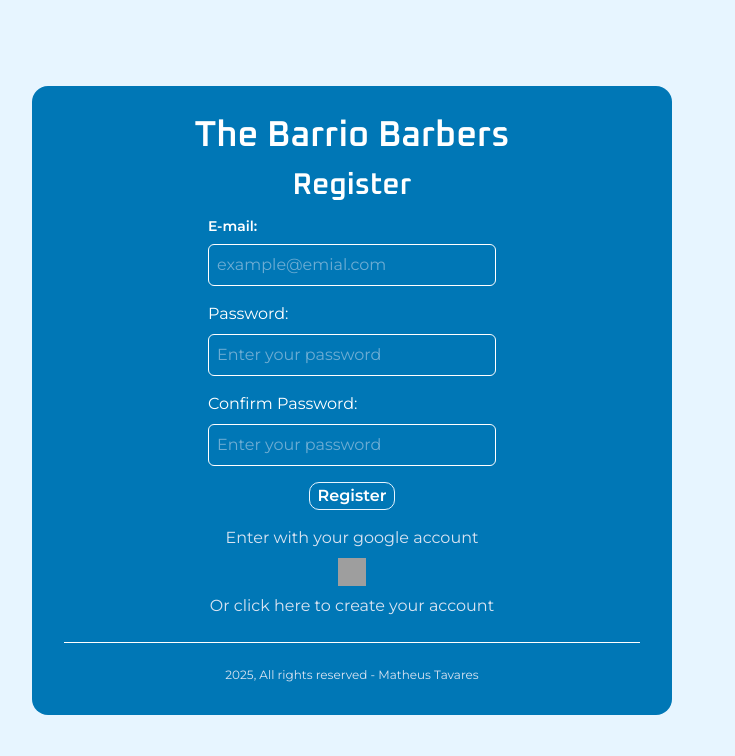
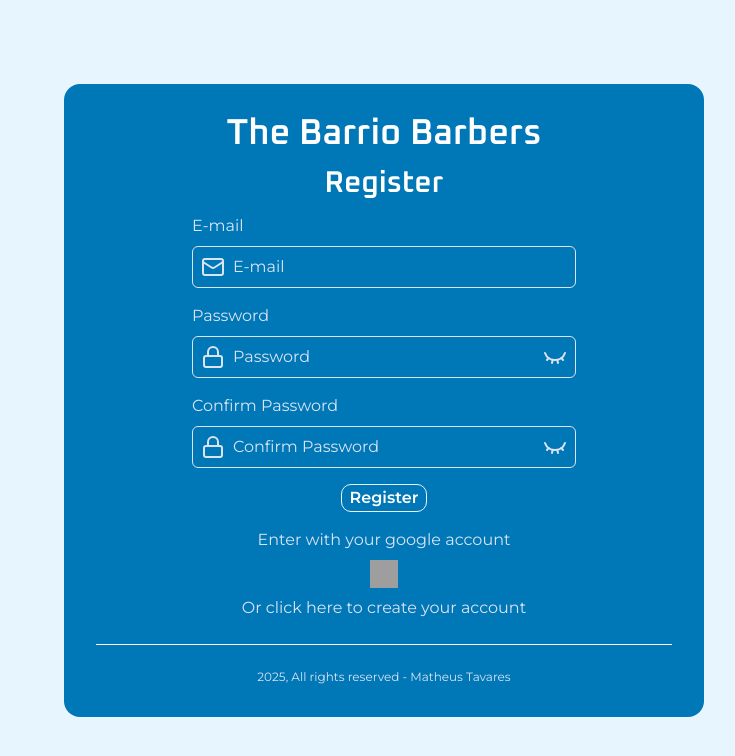
Before and after one commit to soymattheus/Barbershop, a Next.js app: page /register in a window 1280 px wide. Shown: the top 756 px of the page, without its empty margins (288-1023 px from the left). Built offline with nearby package versions, Linux system fonts and the light colour scheme; grey boxes are pictures that could not be loaded.

Commit message:
feature/auth

```diff
--- a/package.json
+++ b/package.json
@@ -21,6 +21,7 @@
     "react-dom": "^19.0.0",
     "react-hook-form": "^7.54.2",
     "react-icons": "^5.5.0",
+    "react-toastify": "^11.0.5",
     "tailwind-merge": "^3.0.1",
     "tailwind-scrollbar-hide": "^2.0.0",
     "tailwindcss": "^4.0.7",
--- a/src/app/login/page.tsx
+++ b/src/app/login/page.tsx
@@ -1,22 +1,59 @@
 'use client'
 
 import { Button } from '@/components/ui/button'
+import { InputField, InputIcon, InputRoot } from '@/components/ui/input'
+import { zodResolver } from '@hookform/resolvers/zod'
+import { Eye, EyeClosed, Lock, Mail } from 'lucide-react'
 import { useRouter } from 'next/navigation'
+import { useForm } from 'react-hook-form'
+import { z } from 'zod'
 
-export default function Login() {
+import Toast from '@/components/ui/toast'
+import { Login } from '@/http/api'
+import React from 'react'
+
+const subscriptionSchema = z.object({
+  email: z.string().email('Enter a valid email'),
+  password: z.string().min(6, {
+    message: 'Password must be at least 6 characters long',
+  }),
+})
+
+type SubscriptionSchema = z.infer<typeof subscriptionSchema>
+
+export default function LoginScreen() {
   const router = useRouter()
+  const [showPassword, setShowPassword] = React.useState(false)
+  const {
+    register,
+    handleSubmit,
+    formState: { errors },
+  } = useForm<SubscriptionSchema>({
+    resolver: zodResolver(subscriptionSchema),
+  })
+
+  async function onLogin({ email, password }: SubscriptionSchema) {
+    const data = await Login({ email, password })
+
+    const user = data.user
+    const token = data.token
+
+    if (user) {
+      router.push('/homeUser') // navega para a rota /booking
+    }
+  }
 
   const handleresgisterScreen = () => {
     router.push('/register') // navega para a rota /booking
   }
 
-  const handleLogin = () => {
-    router.push('/homeUser') // navega para a rota /booking
-  }
-
   return (
-    <div className="flex w-full mx-auto items-center justify-center min-h-dvh gap-4 md:gap-16 bg-blue">
-      <div className="flex flex-col w-11/12 md:w-2/4 p-8 gap-4 my-3 bg-primary rounded-2xl items-center justify-center">
+    <form
+      onSubmit={handleSubmit(onLogin)}
+      className="flex w-full mx-auto items-center justify-center min-h-dvh md:gap-16 bg-blue"
+    >
+      <Toast />
+      <div className="flex flex-col w-full md:w-2/4 p-8 gap-4 md:my-3 bg-primary md:rounded-2xl items-center justify-center">
         <h1 className="text-white text-center font-bold leading-none font-heading text-4xl">
           The Barrio Barbers
         </h1>
@@ -26,40 +63,63 @@ export default function Login() {
         </h1>
 
         {/* E-mail */}
-        <div className="flex flex-col w-full md:w-1/2 gap-2 items-start">
-          <label htmlFor="email" className="text-sm font-semibold text-white">
-            E-mail:
-          </label>
-          <input
-            type="text"
-            name="email"
-            id="email"
-            placeholder="example@emial.com"
-            // value="Matheus Tavares"
-            onChange={() => {}}
-            className="p-2 rounded-md border border-white w-full"
-          />
+        <div className="space-y-2 w-full md:w-8/12">
+          <p>E-mail</p>
+          <InputRoot error={!!errors?.email}>
+            <InputIcon>
+              <Mail className="size-6" />
+            </InputIcon>
+            <InputField
+              type="text"
+              placeholder="E-mail"
+              {...register('email')}
+            />
+          </InputRoot>
+
+          {errors?.email && (
+            <p className="text-danger font-semibold text-xs">
+              {errors.email.message}
+            </p>
+          )}
         </div>
 
         {/* Password */}
-        <div className="flex flex-col w-full md:w-1/2 gap-2 items-start">
-          <label htmlFor="password" className="text-white">
-            Password:
-          </label>
-          <input
-            type="password"
-            name="password"
-            id="password"
-            placeholder="Enter your password"
-            // value="Matheus Tavares"
-            onChange={() => {}}
-            className="p-2 rounded-md border border-white w-full"
-          />
+        <div className="space-y-2 w-full md:w-8/12">
+          <p>Password</p>
+          <InputRoot error={!!errors?.password}>
+            <InputIcon>
+              <Lock className="size-6" />
+            </InputIcon>
+            <InputField
+              type={showPassword ? 'text' : 'password'}
+              placeholder="Password"
+              {...register('password')}
+            />
+            <InputIcon>
+              {showPassword ? (
+                <Eye
+                  className="size-6"
+                  onClick={() => setShowPassword(!showPassword)}
+                />
+              ) : (
+                <EyeClosed
+                  className="size-6"
+                  onClick={() => setShowPassword(!showPassword)}
+                />
+              )}
+            </InputIcon>
+          </InputRoot>
+
+          {errors?.password && (
+            <p className="text-danger font-semibold text-xs">
+              {errors.password.message}
+            </p>
+          )}
         </div>
 
         {/* Button */}
         <div className="flex flex-col w-full gap-2 items-center">
-          <Button onClick={handleLogin}>Login</Button>
+          <Button type="submit">Login</Button>
         </div>
 
         <div className="flex flex-col w-full md:w-1/2 gap-2 items-center">
@@ -90,6 +150,6 @@ export default function Login() {
           </p>
         </div>
       </div>
-    </div>
+    </form>
   )
 }
--- a/src/app/register/page.tsx
+++ b/src/app/register/page.tsx
@@ -1,22 +1,66 @@
 'use client'
 
 import { Button } from '@/components/ui/button'
+import { zodResolver } from '@hookform/resolvers/zod'
+import { Eye, EyeClosed, Lock, Mail } from 'lucide-react'
 import { useRouter } from 'next/navigation'
+import { useForm } from 'react-hook-form'
+import { z } from 'zod'
 
-export default function Login() {
+import { InputField, InputIcon, InputRoot } from '@/components/ui/input'
+import Toast from '@/components/ui/toast'
+import { Register } from '@/http/api'
+import React from 'react'
+
+const subscriptionSchema = z.object({
+  email: z.string().email('Enter a valid email'),
+  password: z.string().min(6, {
+    message: 'Password must be at least 6 characters long',
+  }),
+  confirmPassword: z.string().min(6, {
+    message: 'Password must be at least 6 characters long',
+  }),
+})
+
+type SubscriptionSchema = z.infer<typeof subscriptionSchema>
+
+export default function RegisterScreen() {
   const router = useRouter()
+  const [showPassword, setShowPassword] = React.useState(false)
+  const {
+    register,
+    handleSubmit,
+    formState: { errors },
+  } = useForm<SubscriptionSchema>({
+    resolver: zodResolver(subscriptionSchema),
+  })
+
+  async function onSubscribe({
+    email,
+    password,
+    confirmPassword,
+  }: SubscriptionSchema) {
+    const data = await Register({ email, password, confirmPassword })
+
+    const user = data.user
+    const token = data.token
+
+    // if (user) {
+    //   router.push('/homeUser') // navega para a rota /booking
+    // }
+  }
 
   const handleLoginScreen = () => {
     router.push('/login') // navega para a rota /booking
   }
 
-  const handleLogin = () => {
-    router.push('/homeUser') // navega para a rota /booking
-  }
-
   return (
-    <div className="flex w-full mx-auto items-center justify-center min-h-dvh gap-4 md:gap-16 bg-blue">
-      <div className="flex flex-col w-11/12 md:w-2/4 p-8 gap-4 my-3 bg-primary rounded-2xl items-center justify-center">
+    <form
+      onSubmit={handleSubmit(onSubscribe)}
+      className="flex w-full mx-auto items-center justify-center min-h-dvh md:gap-16 bg-blue"
+    >
+      <Toast />
+      <div className="flex flex-col w-full md:w-2/4 p-8 gap-4 md:my-3 bg-primary md:rounded-2xl items-center justify-center">
         <h1 className="text-white text-center font-bold leading-none font-heading text-4xl">
           The Barrio Barbers
         </h1>
@@ -26,56 +70,97 @@ export default function Login() {
         </h1>
 
         {/* E-mail */}
-        <div className="flex flex-col w-full md:w-1/2 gap-2 items-start">
-          <label htmlFor="email" className="text-sm font-semibold text-white">
-            E-mail:
-          </label>
-          <input
-            type="text"
-            name="email"
-            id="email"
-            placeholder="example@emial.com"
-            // value="Matheus Tavares"
-            onChange={() => {}}
-            className="p-2 rounded-md border border-white w-full"
-          />
+        <div className="space-y-2 w-full md:w-8/12">
+          <p>E-mail</p>
+          <InputRoot error={!!errors?.email}>
+            <InputIcon>
+              <Mail className="size-6" />
+            </InputIcon>
+            <InputField
+              type="text"
+              placeholder="E-mail"
+              {...register('email')}
+            />
+          </InputRoot>
+
+          {errors?.email && (
+            <p className="text-danger font-semibold text-xs">
+              {errors.email.message}
+            </p>
+          )}
         </div>
 
         {/* Password */}
-        <div className="flex flex-col w-full md:w-1/2 gap-2 items-start">
-          <label htmlFor="password" className="text-white">
-            Password:
-          </label>
-          <input
-            type="password"
-            name="password"
-            id="password"
-            placeholder="Enter your password"
-            // value="Matheus Tavares"
-            onChange={() => {}}
-            className="p-2 rounded-md border border-white w-full"
-          />
+        <div className="space-y-2 w-full md:w-8/12">
+          <p>Password</p>
+          <InputRoot error={!!errors?.password}>
+            <InputIcon>
+              <Lock className="size-6" />
+            </InputIcon>
+            <InputField
+              type={showPassword ? 'text' : 'password'}
+              placeholder="Password"
+              {...register('password')}
+            />
+            <InputIcon>
+              {showPassword ? (
+                <Eye
+                  className="size-6"
+                  onClick={() => setShowPassword(!showPassword)}
+                />
+              ) : (
+                <EyeClosed
+                  className="size-6"
+                  onClick={() => setShowPassword(!showPassword)}
+                />
+              )}
+            </InputIcon>
+          </InputRoot>
+
+          {errors?.password && (
+            <p className="text-danger font-semibold text-xs">
+              {errors.password.message}
+            </p>
+          )}
         </div>
 
         {/* Confirm password */}
-        <div className="flex flex-col w-full md:w-1/2 gap-2 items-start">
-          <label htmlFor="confirmPassword" className="text-white">
-            Confirm Password:
-          </label>
-          <input
-            type="password"
-            name="confirmPassword"
-            id="confirmPassword"
-            placeholder="Enter your password"
-            // value="Matheus Tavares"
-            onChange={() => {}}
-            className="p-2 rounded-md border border-white w-full"
-          />
+        <div className="space-y-2 w-full md:w-8/12">
+          <p>Confirm Password</p>
+          <InputRoot error={!!errors?.confirmPassword}>
+            <InputIcon>
+              <Lock className="size-6" />
+            </InputIcon>
+            <InputField
+              type={showPassword ? 'text' : 'password'}
+              placeholder="Confirm Password"
+              {...register('confirmPassword')}
+            />
+            <InputIcon>
+              {showPassword ? (
+                <Eye
+                  className="size-6"
+                  onClick={() => setShowPassword(!showPassword)}
+                />
+              ) : (
+                <EyeClosed
+                  className="size-6"
+                  onClick={() => setShowPassword(!showPassword)}
+                />
+              )}
+            </InputIcon>
+          </InputRoot>
+
+          {errors?.confirmPassword && (
+            <p className="text-danger font-semibold text-xs">
+              {errors.confirmPassword.message}
+            </p>
+          )}
         </div>
 
         {/* Button */}
         <div className="flex flex-col w-full gap-2 items-center">
-          <Button onClick={handleLogin}>Register</Button>
+          <Button type="submit">Register</Button>
         </div>
 
         <div className="flex flex-col w-full md:w-1/2 gap-2 items-center">
@@ -106,6 +191,6 @@ export default function Login() {
           </p>
         </div>
       </div>
-    </div>
+    </form>
   )
 }
--- a/src/components/ui/input.tsx
+++ b/src/components/ui/input.tsx
@@ -1,4 +1,3 @@
-import { Mail } from 'lucide-react'
 import type { ComponentProps } from 'react'
 
 interface InputRootProps extends ComponentProps<'div'> {
@@ -9,7 +8,7 @@ export function InputRoot({ error = false, ...props }: InputRootProps) {
   return (
     <div
       data-error={error}
-      className="group bg-gray-800 h-12 border border-gray-600 rounded-xl px-4 flex items-center gap-2 focus-within:border-gray-100 data-[error=true]:border-danger"
+      className="group w-full border rounded-md p-2 flex items-center gap-2 focus-within:border-gray-100 data-[error=true]:border-danger"
       {...props}
     />
   )
@@ -20,7 +19,7 @@ interface InputIconProps extends ComponentProps<'span'> {}
 export function InputIcon({ ...props }: InputIconProps) {
   return (
     <span
-      className="text-gray-400 group-focus-within:text-gray-100 group-[&:not(:has(input:placeholder-shown))]:text-gray-100 group-data-[error=true]:text-danger"
+      className="text-gray-100 group-focus-within:text-gray-100 group-[&:not(:has(input:placeholder-shown))]:text-gray-100 group-data-[error=true]:text-danger"
       {...props}
     />
   )
@@ -29,5 +28,13 @@ export function InputIcon({ ...props }: InputIconProps) {
 interface InputFieldProps extends ComponentProps<'input'> {}
 
 export function InputField({ ...props }: InputFieldProps) {
-  return <input className="flex-1 outline-0 placeholder-gray-400" {...props} />
+  return (
+    <input
+      name="input-no-autocomplete"
+      id="input-no-autocomplete"
+      autoComplete="off"
+      className="flex-1 outline-0 placeholder-gray-100"
+      {...props}
+    />
+  )
 }
--- /dev/null
+++ b/src/components/ui/toast.tsx
@@ -0,0 +1,17 @@
+import { ToastContainer } from 'react-toastify'
+
+export default function Toast() {
+  return (
+    <ToastContainer
+      position="bottom-right"
+      autoClose={3000}
+      hideProgressBar={false}
+      newestOnTop={false}
+      closeOnClick
+      rtl={false}
+      pauseOnFocusLoss
+      draggable
+      pauseOnHover
+    />
+  )
+}
--- a/src/http/api.ts
+++ b/src/http/api.ts
@@ -1,184 +1,79 @@
-/**
- * Generated by orval v7.5.0 🍺
- * Do not edit manually.
- * NLW Connect
- * OpenAPI spec version: 0.1
- */
-export type SubscribeToEventBody = {
+import { toast } from 'react-toastify'
+import { nullable } from 'zod'
+
+export type LoginBody = {
+  email: string
+  password: string
+}
+
+export type RegisterBody = {
+  email: string
+  password: string
+  confirmPassword: string
+}
+
+/** @nullable */
+export type LoginEvent200 = {
+  token: string
+  user: {
+    id: string
     name: string
     email: string
-  /** @nullable */
-  referrer?: string | null
-}
-
-export type SubscribeToEvent201 = {
-  subscriberId: string
+    createdAt: string
+    updatedAt: string
+  } | null
 }
 
 /**
- * @nullable
+ * @summary Login
  */
-export type AccessInviteLink301 =
-  | (typeof AccessInviteLink301)[keyof typeof AccessInviteLink301]
-  | null
 
-// eslint-disable-next-line @typescript-eslint/no-redeclare
-export const AccessInviteLink301 = {
-  null: 'null',
-} as const
+export const Login = async (
+  LoginBody: LoginBody,
+  options?: RequestInit
+): Promise<LoginEvent200> => {
+  const { email, password } = LoginBody
 
-export type GetRanking200RankingItem = {
-  id: string
-  name: string
-  score: number
+  if (email !== 'matheus@email.com' || password !== 'admin1') {
+    // alert('Invalid credentials')
+
+    toast('Invalid credentials!')
+    return {
+      token: '',
+      user: null,
+    }
   }
 
-export type GetRanking200 = {
-  ranking: GetRanking200RankingItem[]
+  const body = {
+    token: '5465465346gfgfd',
+    user: {
+      id: 'fdg56frgfdg45645',
+      name: 'Matheus Tavares',
+      email: 'matheus@email.com',
+      createdAt: '2023-10-01T00:00:00.000Z',
+      updatedAt: '2023-10-01T00:00:00.000Z',
+    },
   }
 
-export type GetSubscriberInviteCount200 = {
-  count: number
+  return body
 }
 
-export type GetSubscriberInviteClicks200 = {
-  count: number
+export const Register = async (
+  LoginBody: RegisterBody,
+  options?: RequestInit
+): Promise<LoginEvent200> => {
+  const { email, password, confirmPassword } = LoginBody
+  if (password !== confirmPassword) {
+    toast('Passwords do not match!')
+    return {
+      token: '',
+      user: null,
+    }
   }
 
-export type GetSubscriberRankingPosition200 = {
-  /** @nullable */
-  position: number | null
+  toast('Registered successfully!')
+  return {
+    token: '',
+    user: null,
   }
-
-/**
- * @summary Subscribe to event
- */
-export const getSubscribeToEventUrl = () => {
-  return `http://localhost:3333/subscriptions`
 }
-
-export const subscribeToEvent = async (
-  subscribeToEventBody: SubscribeToEventBody,
-  options?: RequestInit
-): Promise<SubscribeToEvent201> => {
-  const res = await fetch(getSubscribeToEventUrl(), {
-    ...options,
-    method: 'POST',
-    headers: { 'Content-Type': 'application/json', ...options?.headers },
-    body: JSON.stringify(subscribeToEventBody),
-  })
-
-  const body = [204, 205, 304].includes(res.status) ? null : await res.text()
-  const data: SubscribeToEvent201 = body ? JSON.parse(body) : {}
-
-  return data
-}
-
-/**
- * @summary Access invite link
- */
-export const getAccessInviteLinkUrl = (subscriberId: string) => {
-  return `http://localhost:3333/invites/${subscriberId}`
-}
-
-export const accessInviteLink = async (
-  subscriberId: string,
-  options?: RequestInit
-): Promise<unknown> => {
-  const res = await fetch(getAccessInviteLinkUrl(subscriberId), {
-    ...options,
-    method: 'GET',
-  })
-
-  const body = [204, 205, 304].includes(res.status) ? null : await res.text()
-  const data: unknown = body ? JSON.parse(body) : {}
-
-  return data
-}
-
-/**
- * @summary Get ranking
- */
-export const getGetRankingUrl = () => {
-  return `http://localhost:3333/ranking`
-}
-
-export const getRanking = async (
-  options?: RequestInit
-): Promise<GetRanking200> => {
-  const res = await fetch(getGetRankingUrl(), {
-    ...options,
-    method: 'GET',
-  })
-
-  const body = [204, 205, 304].includes(res.status) ? null : await res.text()
-  const data: GetRanking200 = body ? JSON.parse(body) : {}
-
-  return data
-}
-
-/**
- * @summary Get subscriber ranking invites count
- */
-export const getGetSubscriberInviteCountUrl = (subscriberId: string) => {
-  return `http://localhost:3333/subscribers/${subscriberId}/ranking/count`
-}
-
-export const getSubscriberInviteCount = async (
-  subscriberId: string,
-  options?: RequestInit
-): Promise<GetSubscriberInviteCount200> => {
-  const res = await fetch(getGetSubscriberInviteCountUrl(subscriberId), {
-    ...options,
-    method: 'GET',
-  })
-
-  const body = [204, 205, 304].includes(res.status) ? null : await res.text()
-  const data: GetSubscriberInviteCount200 = body ? JSON.parse(body) : {}
-
-  return data
-}
-
-/**
- * @summary Get subscriber ranking invites clicks count
- */
-export const getGetSubscriberInviteClicksUrl = (subscriberId: string) => {
-  return `http://localhost:3333/subscribers/${subscriberId}/ranking/clicks`
-}
-
-export const getSubscriberInviteClicks = async (
-  subscriberId: string,
-  options?: RequestInit
-): Promise<GetSubscriberInviteClicks200> => {
-  const res = await fetch(getGetSubscriberInviteClicksUrl(subscriberId), {
-    ...options,
-    method: 'GET',
-  })
-
-  const body = [204, 205, 304].includes(res.status) ? null : await res.text()
-  const data: GetSubscriberInviteClicks200 = body ? JSON.parse(body) : {}
-
-  return data
-}
-
-/**
- * @summary Get subscriber ranking position
- */
-export const getGetSubscriberRankingPositionUrl = (subscriberId: string) => {
-  return `http://localhost:3333/subscribers/${subscriberId}/ranking/position`
-}
-
-export const getSubscriberRankingPosition = async (
-  subscriberId: string,
-  options?: RequestInit
-): Promise<GetSubscriberRankingPosition200> => {
-  const res = await fetch(getGetSubscriberRankingPositionUrl(subscriberId), {
-    ...options,
-    method: 'GET',
-  })
-
-  const body = [204, 205, 304].includes(res.status) ? null : await res.text()
-  const data: GetSubscriberRankingPosition200 = body ? JSON.parse(body) : {}
-
-  return data
-}
```
Also changed, not shown: 1 other file (tests, documents, lock files or other folders). Lines whose indentation alone changed are shown as unchanged.
